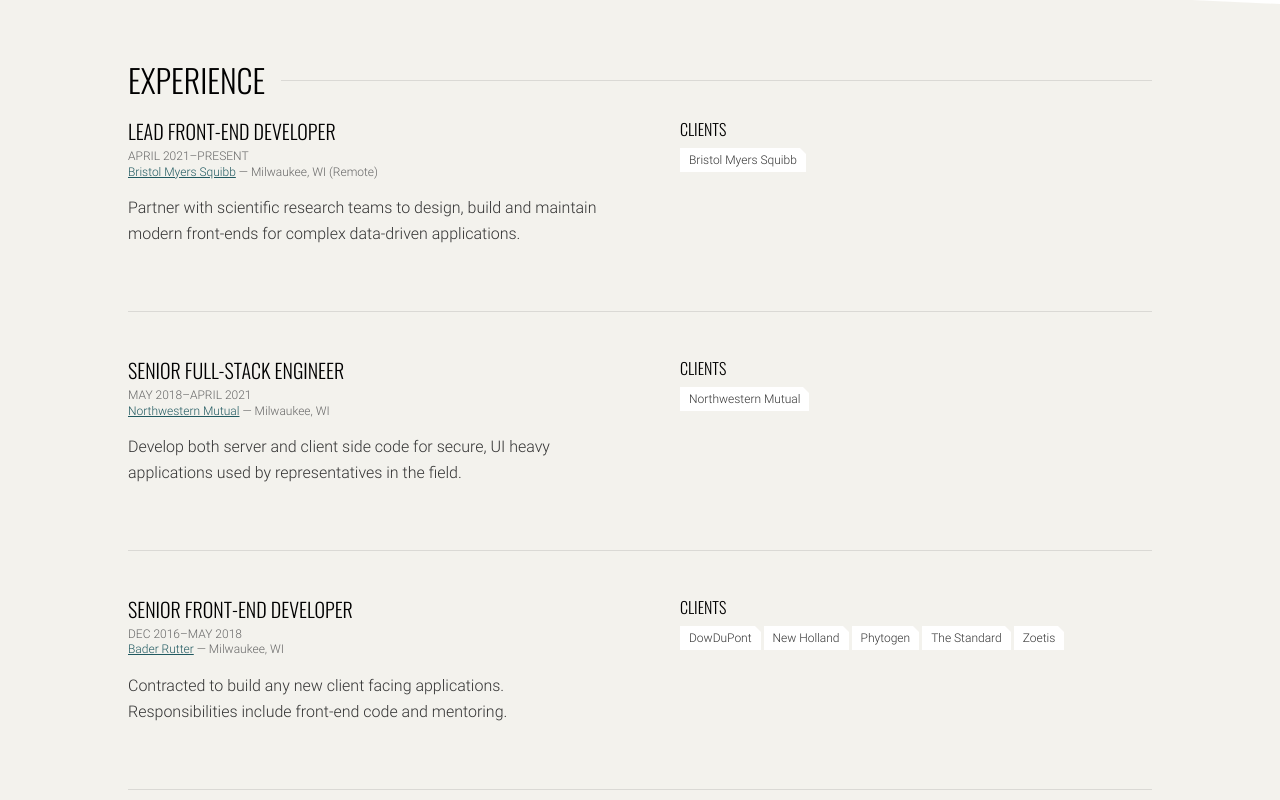
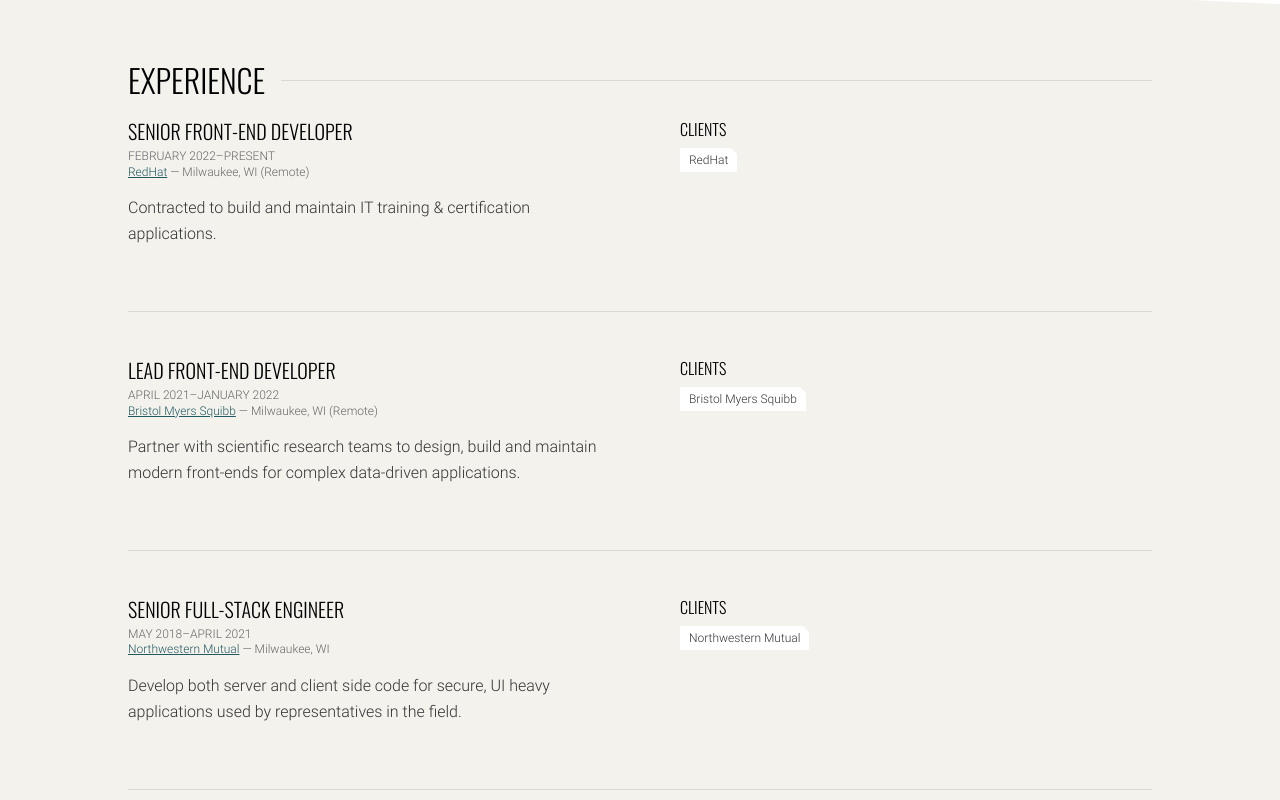
Before and after one commit to michaelschwobe/schwobe.dev, a Next.js app: page / in a window 1280 px wide. Shown: the part 1120-1920 px from the top of the page. Built offline with nearby package versions, Linux system fonts and the light colour scheme.

Commit message:
Updated current job and title

```diff
--- a/src/pages/index.js
+++ b/src/pages/index.js
@@ -97,8 +97,32 @@
           <div className="job">
             <div className="row">
               <div className="col-md-6">
+                <h3 className="job-title">Senior Front-End Developer</h3>
+                <div className="job-duration">February 2022&ndash;Present</div>
+                <div className="job-location">
+                  <a href="https://www.redhat.com">RedHat</a> &mdash; Milwaukee,
+                  WI (Remote)
+                </div>
+                <p className="job-description">
+                  Contracted to build and maintain IT training &amp;
+                  certification applications.
+                </p>
+              </div>
+              <div className="col-md-6">
+                <h4 className="job-clients-heading">Clients</h4>
+                <ul className="job-clients-list">
+                  <li>RedHat</li>
+                </ul>
+              </div>
+            </div>
+          </div>
+          <div className="job">
+            <div className="row">
+              <div className="col-md-6">
                 <h3 className="job-title">Lead Front-End Developer</h3>
-                <div className="job-duration">April 2021&ndash;Present</div>
+                <div className="job-duration">
+                  April 2021&ndash;January 2022
+                </div>
                 <div className="job-location">
                   <a href="https://www.bms.com">Bristol Myers Squibb</a> &mdash;
                   Milwaukee, WI (Remote)
--- a/src/shared/me.js
+++ b/src/shared/me.js
@@ -1,7 +1,7 @@
 const me = {
   givenName: 'Michael',
   familyName: 'Schwobe',
-  jobTitle: 'Lead Front-End Developer',
+  jobTitle: 'Senior Front-End Developer',
   domain: 'MichaelSchwobe.com',
   linkedinId: 'michaelschwobe',
   githubId: 'michaelschwobe',
```
